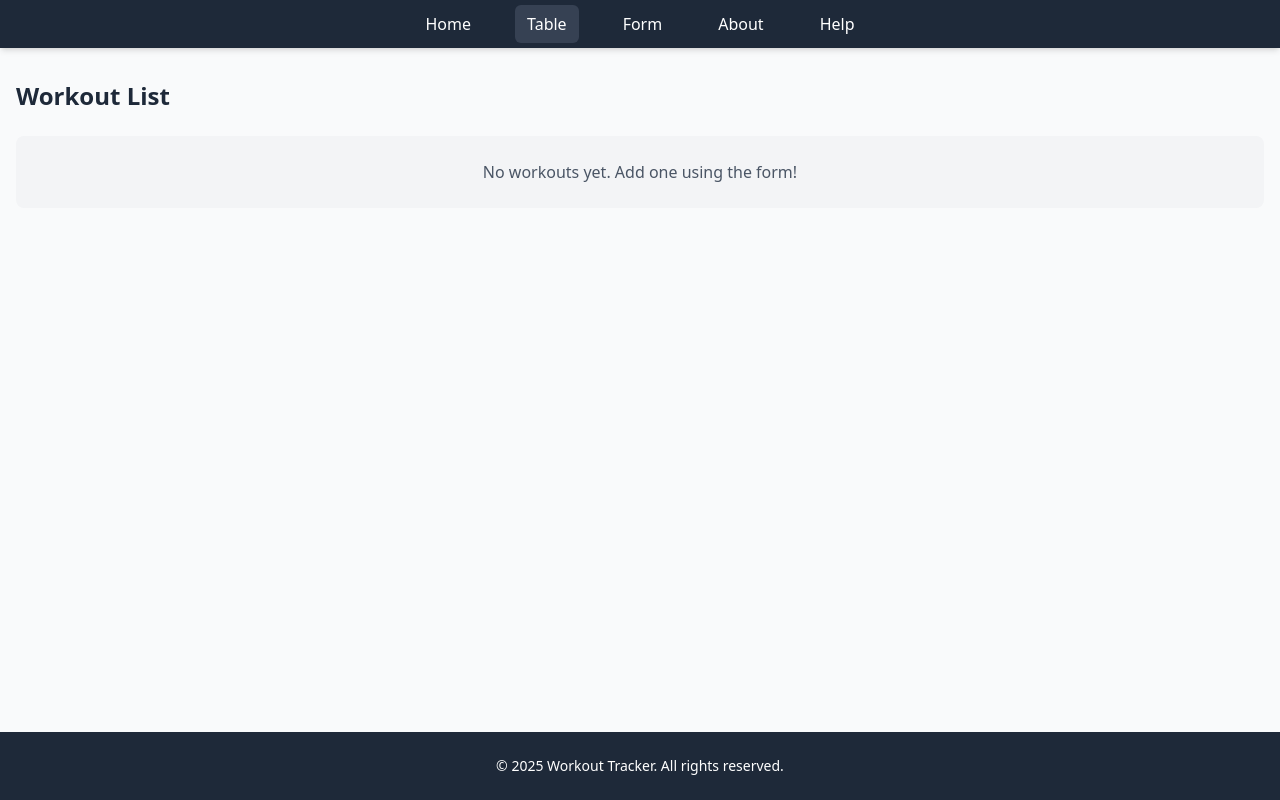
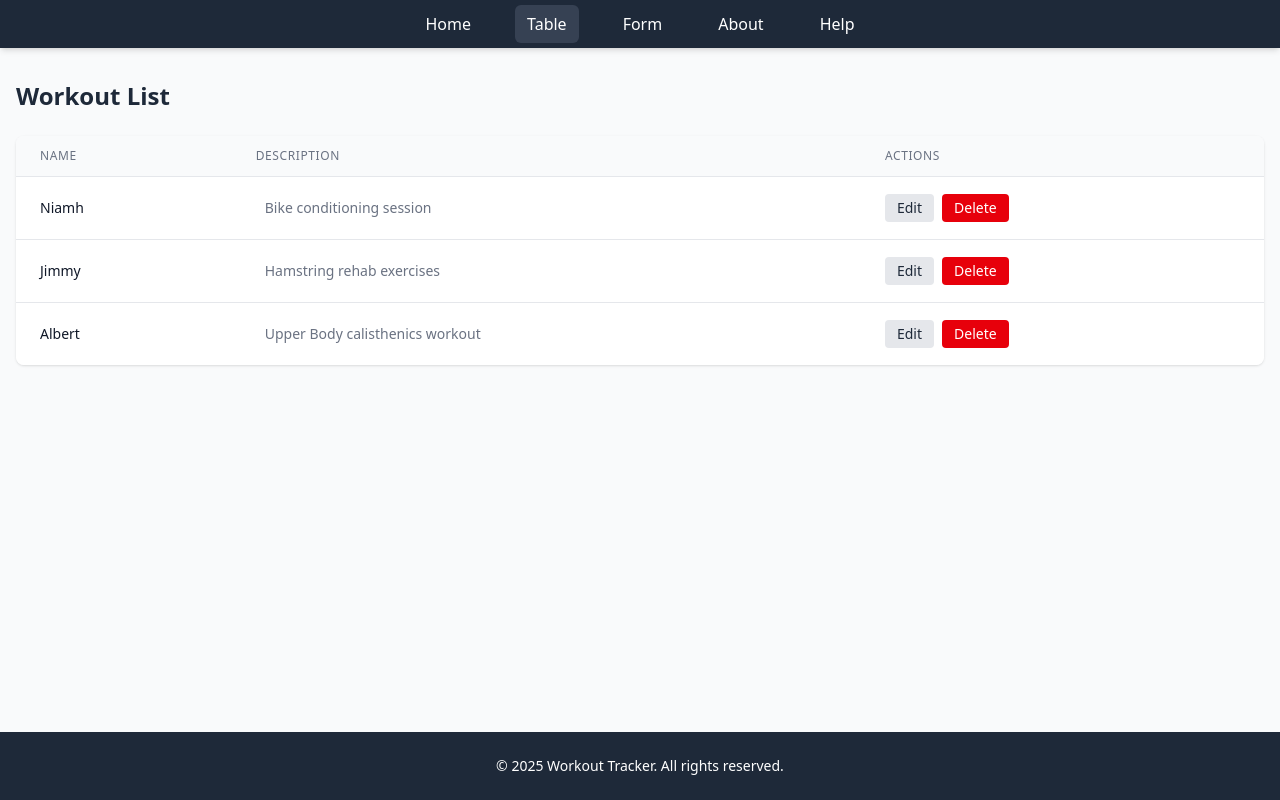
Before and after one commit to bman3663/react-crud-app, a React (Vite) app: page /table in a window 1280 px wide. Built offline with nearby package versions, Linux system fonts and the light colour scheme.

Commit message:
Updated the readme file, also added some default workouts when the app runs

```diff
--- a/src/App.jsx
+++ b/src/App.jsx
@@ -18,7 +18,23 @@ import {
 } from "react-router-dom";
 
 function App() {
-  const [workouts, setWorkouts] = useState([]);
+  const [workouts, setWorkouts] = useState([
+    {
+      id: 1,
+      name: "Niamh",
+      description: "Bike conditioning session",
+    },
+    {
+      id: 2,
+      name: "Jimmy",
+      description: "Hamstring rehab exercises",
+    },
+    {
+      id: 3,
+      name: "Albert",
+      description: "Upper Body calisthenics workout",
+    },
+  ]);
 
   const addWorkout = (workout) => {
     setWorkouts((prev) => [{ id: Date.now(), ...workout }, ...prev]);
```
Also changed, not shown: 1 other file (tests, documents, lock files or other folders).
